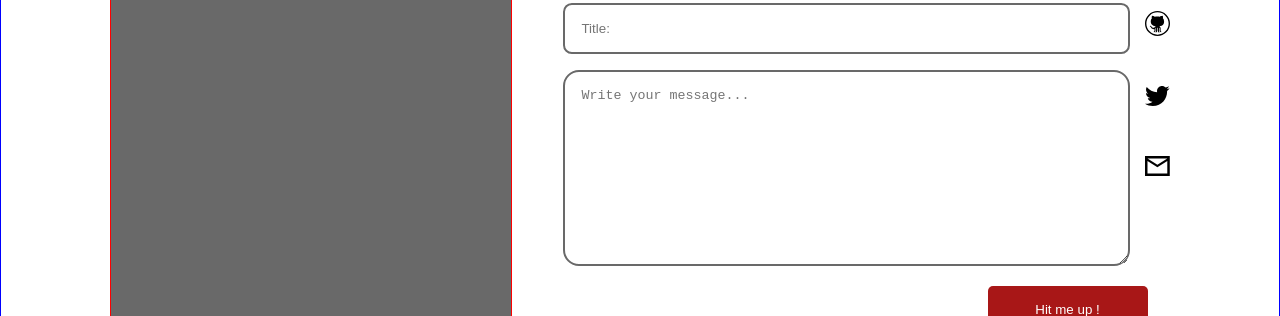
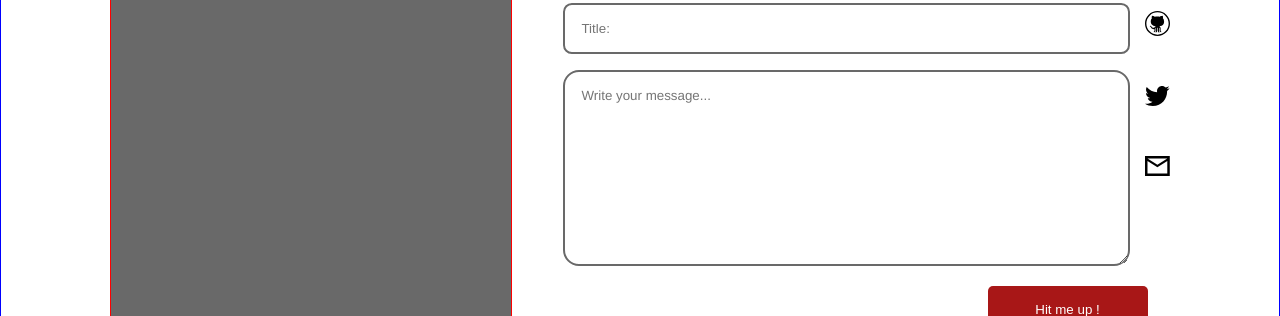
Before and after one commit to abolaji-disu/portfolioV1, a React (Create React App) app: page /contact in a window 1280 px wide. Shown: the part 329-645 px from the top of the page. Built offline with nearby package versions, Linux system fonts and the light colour scheme; a web font is replaced by a local one.

Commit message:
modified contact page

```diff
--- a/src/pages/contact.scss
+++ b/src/pages/contact.scss
@@ -24,7 +24,9 @@
         }
 
         textarea{
-            width: 100%;
+            font-family: "Arimo";
+            max-width: 100%;
+            min-width: 100%;
             padding: 1rem;
             height: 10rem;
             border-radius: 1rem;
```
